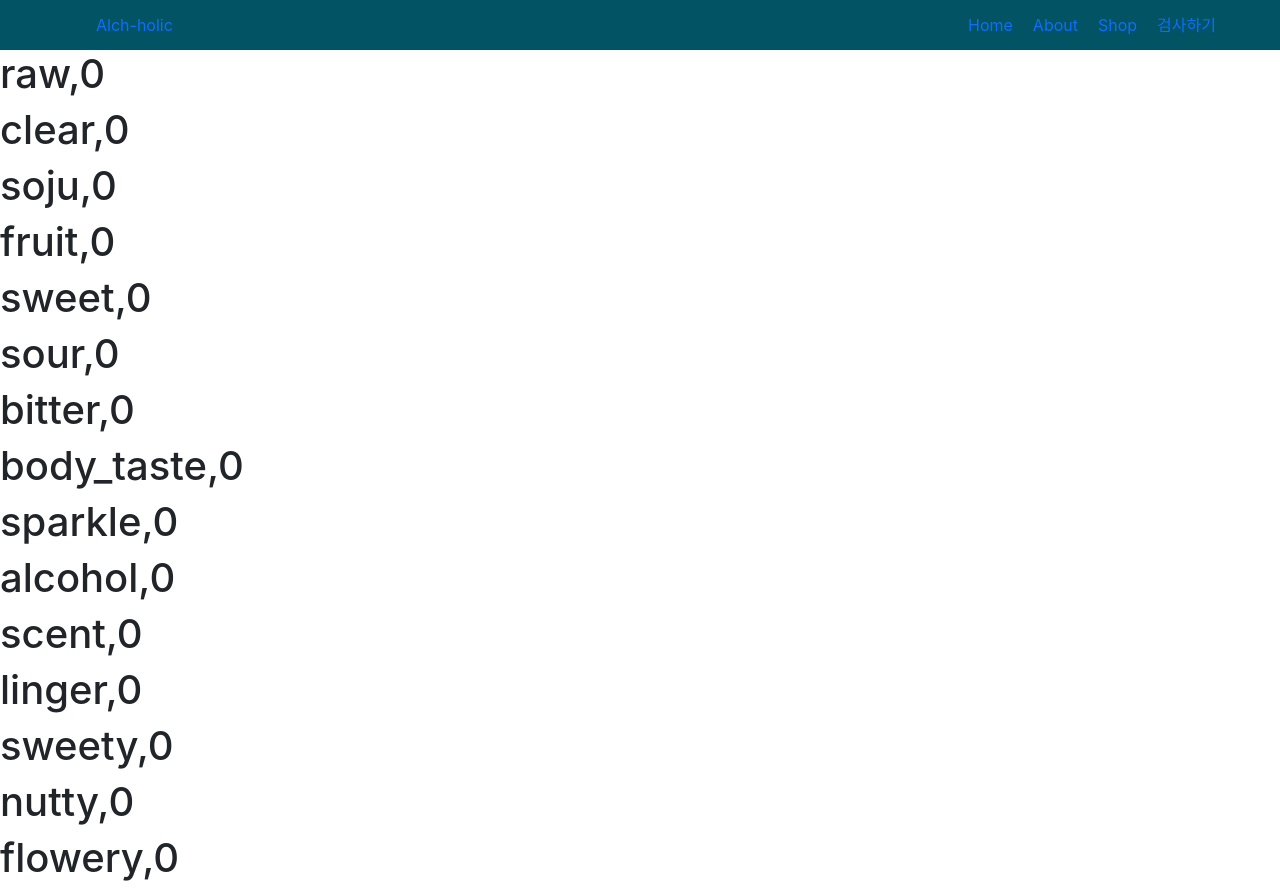
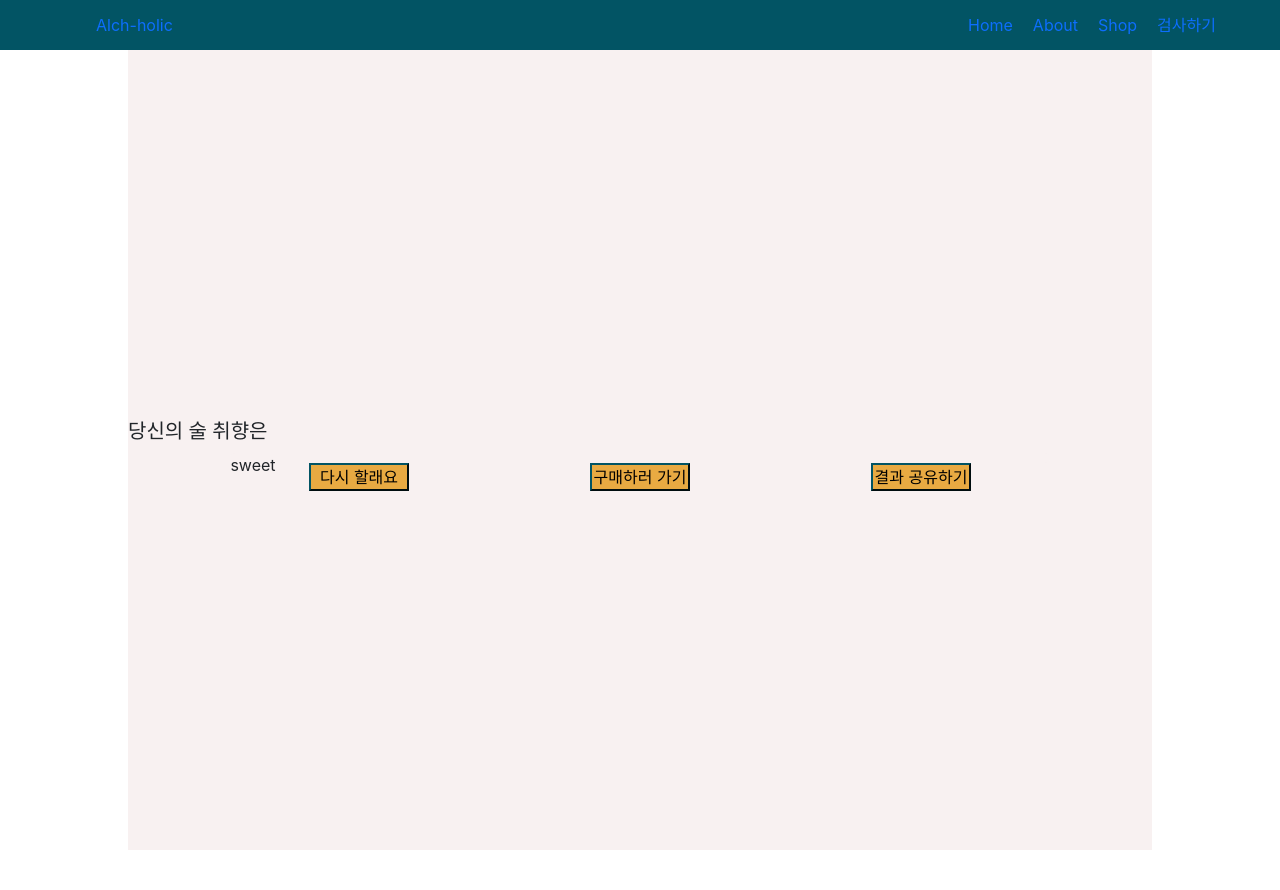
Before and after one commit to lsmin3388/getitHT, a React (Create React App) app in the folder client/: page /result in a window 1280 px wide. After the commit the page ends 850 px from the top, so only its background shows below. Built offline with nearby package versions, Linux system fonts and the light colour scheme.

Commit message:
Modify ResultPage.jsx ResultPage.css

```diff
--- a/client/src/pages/ResultPage.css
+++ b/client/src/pages/ResultPage.css
@@ -1,3 +1,65 @@
 .result-section-wrapper {
     padding-top: var(--nav-height);
 }
+
+.result-section-container {
+    width: 80%;
+    max-width: 1200px;
+    height: 100vh;
+    background-color: var(--color-4);
+    margin: 0px auto;
+
+    display: flex;
+    flex-direction: column;
+    justify-content: center;
+    align-items: center;
+}
+
+.result-section-item {
+    width: 100%;
+    /* margin: 0px auto; */
+}
+
+.result-section-item h5 {
+    margin: 10px 0px;
+}
+
+.result-section-item img {
+    width: 80%;
+    aspect-ratio: 1/1;
+    object-fit: cover;
+
+    border-radius: 100%;
+
+    display: block;
+    margin: 0px auto;
+    padding: 50px;
+}
+
+.result-section-form {
+    width: 100%;
+    display: flex;
+    justify-content: space-evenly;
+}
+
+.btn-result {
+    display: block;
+
+    background-color: var(--color-3);
+}
+
+.graph-container {
+    width: 80%;
+    margin: 0px auto;
+    height: 10px;
+    border-radius: 30px;
+    background-color: var(--color-4);
+
+    z-index: 1;
+}
+
+.graph-item {
+    width: 40%;
+    background-color: var(--color-3);
+    z-index: 2;
+}
--- a/client/src/pages/ResultPage.jsx
+++ b/client/src/pages/ResultPage.jsx
@@ -12,8 +12,14 @@ export default function ResultPage() {
     const questionMain = useSelector((state) => state.questionMain.value);
     let navigate = useNavigate();
 
+    let [modal, setModal] = useState(false);
+
     function GetRecommend() {
         axios.post("https://alcoapi.fly.dev/recommend");
+    }
+
+    function onHoverHandler() {
+        setModal(true);
     }
 
     useEffect(() => {
@@ -27,18 +33,52 @@ export default function ResultPage() {
             }
         }
         console.log(maxWeight);
+
+        // document.querySelector(".item-hover").addEventListener("hover", onHoverHandler);
+
+        return () => {
+            // document.querySelector(".item-hover").removeEventListener("hover", onHoverHandler);
+        };
     }, []);
 
     return (
         <div className="result-section-wrapper">
             <div className="result-section-container">
-                {Object.entries(question).map((key, value) => {
+                <div className="result-section-item">
+                    <h5>당신의 술 취향은</h5>
+                </div>
+
+                <div className="result-section-item">
+                    <div className="graph-container">
+                        <p>sweet</p>
+                        <div className="graph-item"></div>
+                    </div>
+                </div>
+
+                <div className="result-section-form">
+                    <button
+                        id="btn-restart"
+                        className="btn-result btn-highlight"
+                        onClick={() => {
+                            navigate("/");
+                        }}
+                    >
+                        다시 할래요
+                    </button>
+                    <button id="btn-shop" className="btn-result btn-highlight">
+                        구매하러 가기
+                    </button>
+                    <button id="btn-share" className="btn-result btn-highlight">
+                        결과 공유하기
+                    </button>
+                </div>
+                {/* {Object.entries(question).map((key, value) => {
                     return <h1>{`${key}`}</h1>;
                 })}
 
                 {Object.entries(questionMain).map((key, value) => {
                     return <h1>{`${key}`}</h1>;
-                })}
+                })} */}
             </div>
         </div>
     );
```
